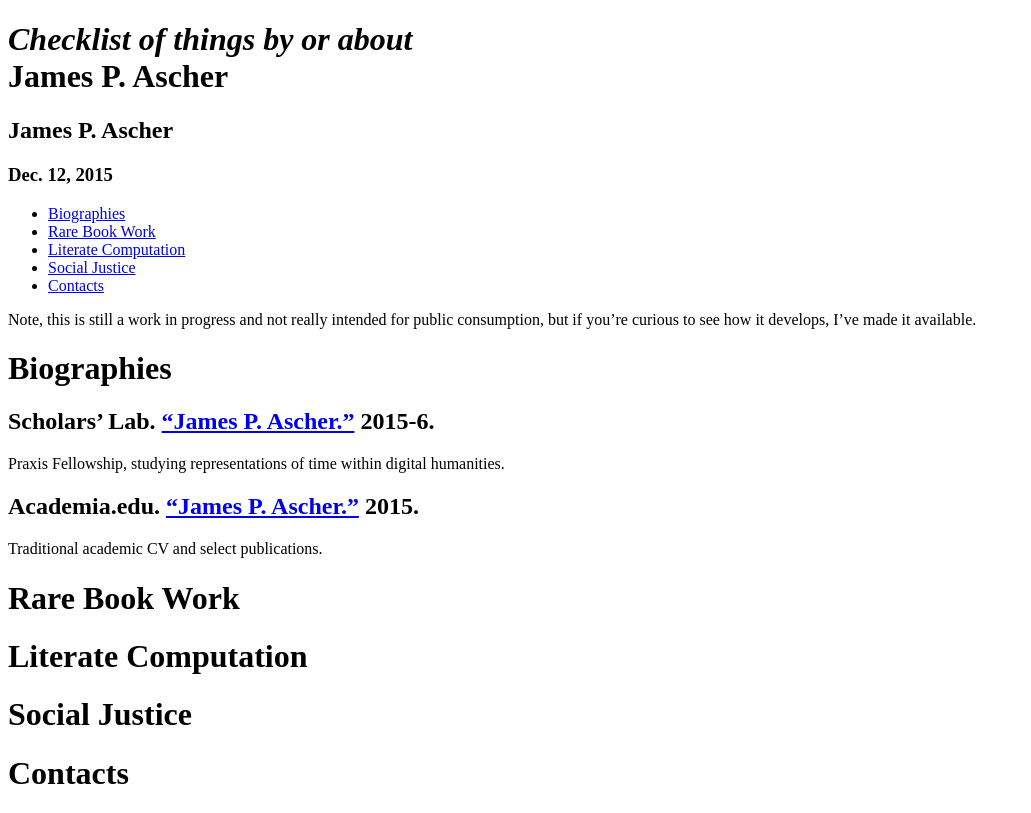
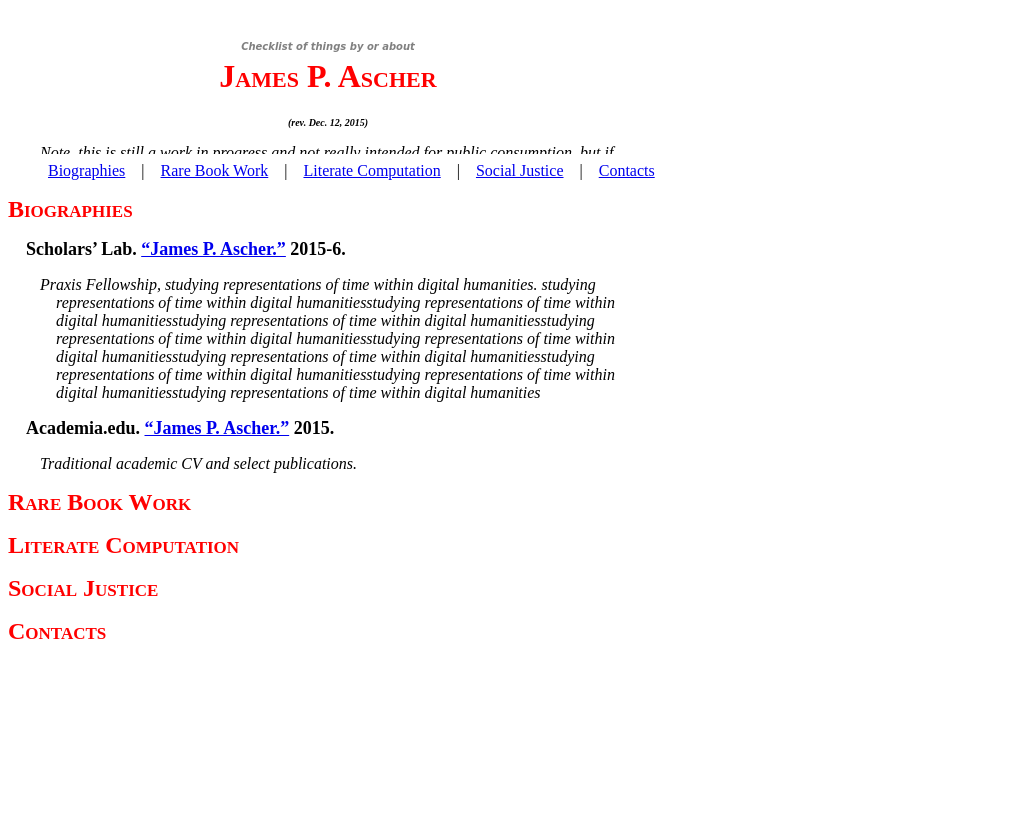
Before and after one commit to cacology/cacology.github.io, a plain HTML site: page index.html in a window 1280 px wide. Shown: the whole page, without its empty margins (0-1031 px from the left). Drawn offline with Linux system fonts and the light colour scheme.

Commit message:
created initial alignment

```diff
--- a/index.html
+++ b/index.html
@@ -8,6 +8,7 @@
   <meta name="dcterms.date" content="2015-12-12">
   <title>Checklist of things by or about James P. Ascher</title>
   <style type="text/css">code{white-space: pre;}</style>
+  <link rel="stylesheet" href="redandblack.css">
   <!--[if lt IE 9]>
     <script src="//cdnjs.cloudflare.com/ajax/libs/html5shiv/3.7.3/html5shiv-printshiv.min.js"></script>
   <![endif]-->
@@ -31,7 +32,7 @@ James P. Ascher</h1>
 <p>Note, this is still a work in progress and not really intended for public consumption, but if you’re curious to see how it develops, I’ve made it available.</p>
 <h1 id="biographies">Biographies</h1>
 <h2 id="scholars-lab.-james-p.-ascher.-2015-6.">Scholars’ Lab. <a href="http://scholarslab.org/people/james-p-ascher/">“James P. Ascher.”</a> 2015-6.</h2>
-<p>Praxis Fellowship, studying representations of time within digital humanities.</p>
+<p>Praxis Fellowship, studying representations of time within digital humanities. studying representations of time within digital humanitiesstudying representations of time within digital humanitiesstudying representations of time within digital humanitiesstudying representations of time within digital humanitiesstudying representations of time within digital humanitiesstudying representations of time within digital humanitiesstudying representations of time within digital humanitiesstudying representations of time within digital humanitiesstudying representations of time within digital humanities</p>
 <h2 id="academia.edu.-james-p.-ascher.-2015.">Academia.edu. <a href="https://virginia.academia.edu/JamesPAscher">“James P. Ascher.”</a> 2015.</h2>
 <p>Traditional academic CV and select publications.</p>
 <h1 id="rare-book-work">Rare Book Work</h1>
--- /dev/null
+++ b/redandblack.css
@@ -0,0 +1,84 @@
+/*Style for whole page*/
+body {
+  max-width: 640px;
+}
+
+h1 {
+  color: red;
+  font-variant: small-caps;
+}
+
+/*Style for the header*/
+header h1.title {
+  font-size: xx-large;
+  text-align: center;
+}
+
+header h1.title em {
+  font-variant: normal;
+  color: grey;
+  font-family: cursive;
+  font-size: x-small;
+  font-style: italic;
+  text-align: center;
+}
+
+header h2.author {
+   display: none;
+}
+
+header h3.date {
+  text-align: center;
+  font-size: x-small;
+  font-style: italic;
+  font-variant: normal;
+}
+
+header h3.date:before {
+  content: "(rev. ";
+}
+
+header h3.date:after {
+  content: ")";
+}
+
+/*Style for the navigation*/
+nav ul {
+  text-align: center;
+  position: fixed;
+  background: white;
+  padding: 0.5em;
+}
+
+nav ul{
+  list-style-type: none;
+}
+
+nav li {
+  float: left;
+}
+
+nav li:before {
+  content: "|";
+  padding: 1em;
+}
+
+nav li:first-child:before {
+  content: "";
+}
+
+/*Style for the body*/
+body h1 {
+  font-size: x-large;
+}
+
+body h2 {
+  font-size: large;
+  padding-left: 1em;
+}
+
+body p {
+  font-style: italic;
+  text-indent: -1em;
+  padding-left: 3em;
+}
```
Also changed, not shown: 1 other file.
